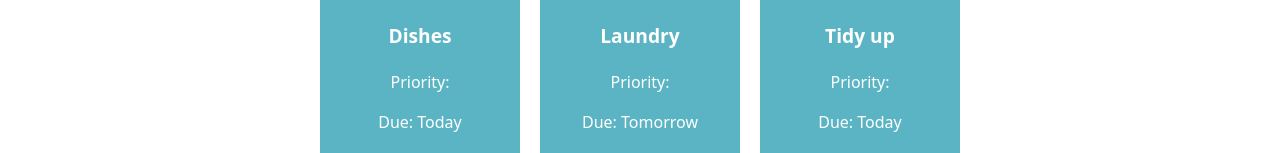
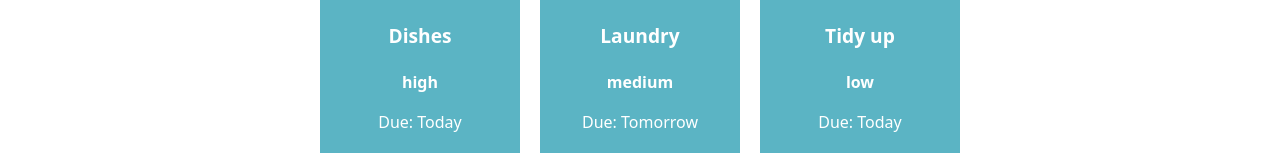
Before and after one commit to MaxV16/TaskyLab1WebApp, a React (Vite) app in the folder tasky/: page / in a window 1280 px wide. Shown: the part 157-310 px from the top of the page. Built offline with nearby package versions, Linux system fonts and the light colour scheme.

Commit message:
Tasky Lab 2a - Exercise done

```diff
--- a/tasky/src/App.jsx
+++ b/tasky/src/App.jsx
@@ -7,9 +7,9 @@
 function App() {
     const [ taskState, setTaskState ] = useState({
     tasks: [
-      { id: 1, title:"Dishes", description: "Empty dishwasher", deadline: "Today" },
-      { id: 2, title: "Laundry", description: "Fold clothes and put away", deadline: "Tomorrow" },
-      { id: 3, title: "Tidy up", deadline: "Today" }
+      { id: 1, title:"Dishes", description: "Empty dishwasher", deadline: "Today", priority: "high" },
+     { id: 2, title: "Laundry", description: "Fold clothes and put away", deadline: "Tomorrow", priority: "medium" },
+     { id: 3, title: "Tidy up", deadline: "Today", priority: "low" }
     ]
   });
 
@@ -21,6 +21,7 @@
       title={task.title}
       description={task.description}
       deadline={task.deadline}
+      priority={task.priority}
       key={task.id}
     />
   ))}
--- a/tasky/src/components/Tasks.jsx
+++ b/tasky/src/components/Tasks.jsx
@@ -5,7 +5,7 @@
     return (
         <div className="card">
         <p className="title">{props.title}</p>
-       <p>Priority: {props.priority}</p>
+       <p><b>{props.priority}</b></p>
        <p> Due: {props.deadline}</p>
        {props.description && <p className="task-description">{props.description}</p>}
        </div>
```
